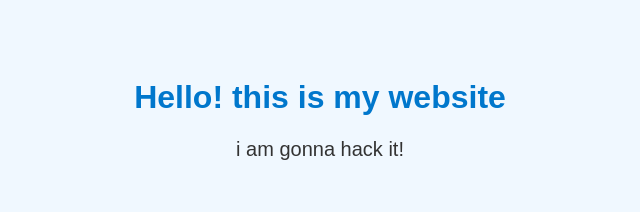
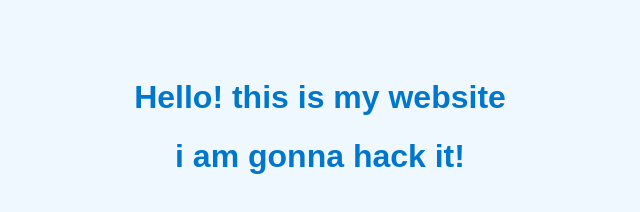
Before and after one commit to MarsPJT/Basics, a plain HTML site: page index.html in a window 1280 px wide. Shown: the whole page, without its empty margins (320-960 px from the left). Drawn offline with Linux system fonts and the light colour scheme.

Commit message:
Update index.html

```diff
--- a/index.html
+++ b/index.html
@@ -23,6 +23,6 @@
   </head>
   <body>
     <h1>Hello! this is my website</h1>
-  <p>i am gonna hack it! </p>
+  <h1>i am gonna hack it! </h1>
   </body>
 </html>
```
